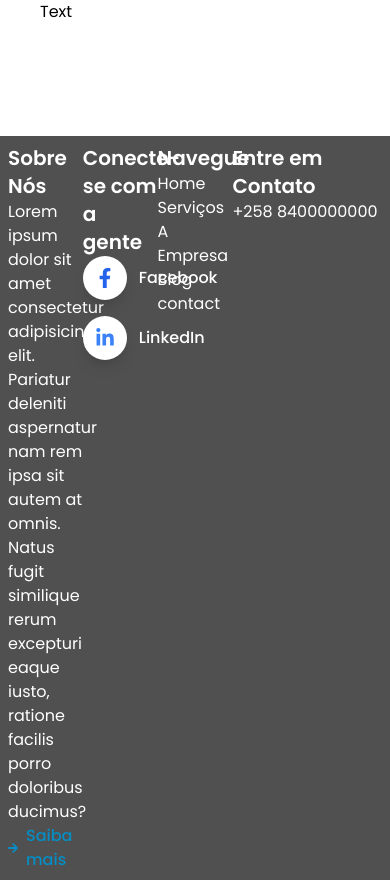
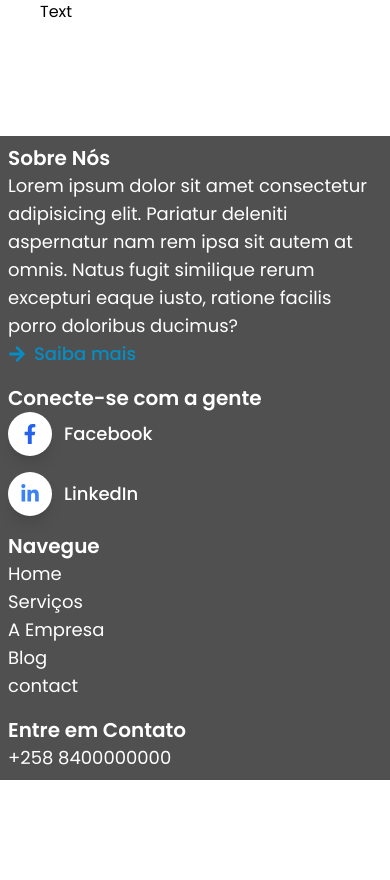
Before and after one commit to alexandre-mahumane/2em-front, a React (Vite) app: page / in a window 390 px wide. Shown: the part 4260-5140 px from the top of the page. After the commit the page ends 5040 px from the top, so only its background shows below. Built offline with nearby package versions, Linux system fonts and the light colour scheme.

Commit message:
responsive footer

```diff
--- a/src/components/footer.jsx
+++ b/src/components/footer.jsx
@@ -5,9 +5,9 @@ export const Footer = () => {
   const textStyle = "font-semibold text-xl";
 
   return (
-    <footer className="bg-footer-background texxt-lg mt-10 p-2 w-full text-white ">
-      <div className="mx-auto max-w-7xl justify-around flex">
-        <div className="w-1/5">
+    <footer className="bg-footer-background text-lg mt-10 p-2 w-full text-white ">
+      <div className="mx-auto max-w-7xl space-y-4 justify-around md:flex-row flex-col flex">
+        <div className="md:w-1/5 w-full">
           <h5 className={textStyle}>Sobre Nós</h5>
           <p>
             Lorem ipsum dolor sit amet consectetur adipisicing elit. Pariatur
@@ -24,7 +24,7 @@ export const Footer = () => {
           </Link>
         </div>
 
-        <div className="w-1/5">
+        <div className="md:w-1/5 w-full">
           <h5 className={textStyle}>Conecte-se com a gente</h5>
           <div className="space-y-4">
             {/* Facebook */}
@@ -55,7 +55,7 @@ export const Footer = () => {
             </a>
           </div>
         </div>
-        <div className="w-1/5">
+        <div className="md:w-1/5 w-full">
           <h5 className={textStyle}>Navegue</h5>
           <ul>
             <li>
```
